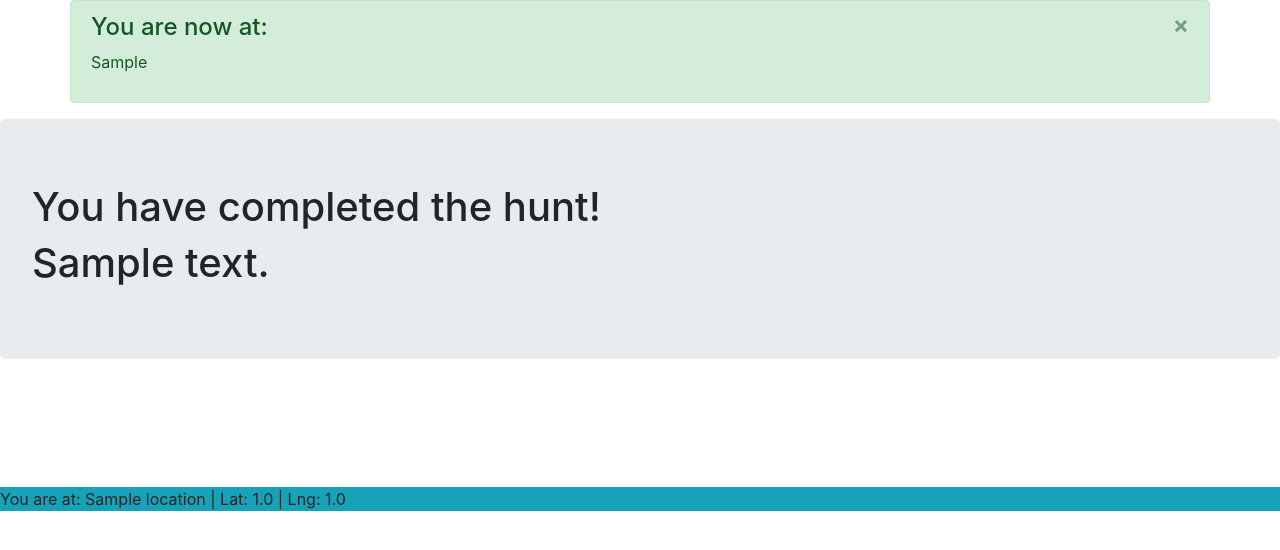
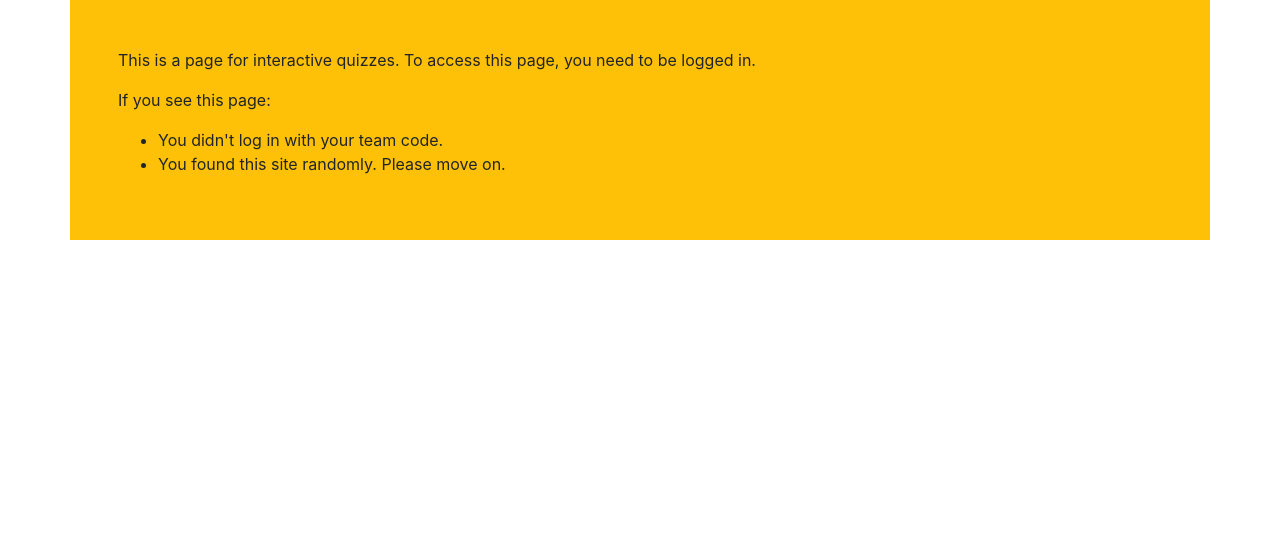
Before and after one commit to azhu297/schnitzeljagd, a Django app: page /mapquiz/location/000 in a window 1280 px wide. Shown: the top 550 px of the page. Run offline with Django 3.2, Linux system fonts and the light colour scheme; tables that the repository leaves empty hold one stand-in row (values such as "Sample post"); some libraries are stand-ins or nearby versions.

Commit message:
Improve views and templates

```diff
--- a/mapquiz/templates/mapquiz/base.html
+++ b/mapquiz/templates/mapquiz/base.html
@@ -19,6 +19,31 @@
 </head>
 <body>
 
+<!-- Navigation bar for team display -->
+<nav class="navbar navbar-expand-md bg-dark navbar-dark text-white py-2 px-3 justify-content-center">
+    <span class="navbar-brand position-absolute pt-3">
+        <img src="{{ team.logo.url }}" class="rounded-circle" alt="Team Logo" style="height:100px; width:100px;">
+    </span>
+    <ul class="nav navbar-nav position-relative">
+        <li class="nav-item">{{ team.name }}</li>
+    </ul>
+
+    <button class="navbar-toggler position-relative ml-auto py-0" type="button" data-toggle="collapse"
+            data-target="#navbarCollapse">
+        {% trans 'Source' %}
+    </button>
+    <div class="collapse navbar-collapse" id="navbarCollapse">
+        <ul class="nav navbar-nav position-relative ml-auto">
+            <li class="nav-item">
+                <div class="text-white-50 bg-dark">Icons made by <a href="https://www.flaticon.com/authors/freepik"
+                                                                    title="Freepik">Freepik</a> from <a
+                        href="https://www.flaticon.com/" title="Flaticon">www.flaticon.com</a></div>
+            </li>
+        </ul>
+    </div>
+    <!-- TODO: button to view the team QR Code to let other people join -->
+</nav>
+<div class="py-4"></div>
 {% block body %} {% endblock %}
 
 </body>
--- /dev/null
+++ b/mapquiz/templates/mapquiz/denied.html
@@ -0,0 +1,40 @@
+<!DOCTYPE html>
+<html lang="en">
+<head>
+    <meta charset="UTF-8">
+    <meta name="viewport" content="width=device-width, initial-scale=1">
+
+    {% load static %}
+    {% load i18n %}
+
+    <link rel="stylesheet" href="{% static 'css/bootstrap.min.css' %}">
+    <link rel="stylesheet" href="https://maxcdn.bootstrapcdn.com/font-awesome/4.7.0/css/font-awesome.min.css">
+
+    <script src="https://ajax.googleapis.com/ajax/libs/jquery/3.4.1/jquery.min.js"></script>
+    <script src="https://cdnjs.cloudflare.com/ajax/libs/popper.js/1.16.0/umd/popper.min.js"></script>
+    <script src="{% static 'js/bootstrap.min.js' %}"></script>
+
+    <title>{% trans 'Access denied' %}</title>
+    <link rel="icon" href="{% static 'images/test.png' %}">
+</head>
+<body>
+
+<div class="container bg-warning p-5">
+    {% blocktrans %}
+        <p>
+            This is a page for interactive quizzes.
+            To access this page, you need to be logged in.
+        </p>
+
+        <p>
+            If you see this page:
+        <ul>
+            <li>You didn't log in with your team code.</li>
+            <li>You found this site randomly. Please move on.</li>
+        </ul>
+        </p>
+    {% endblocktrans %}
+</div>
+
+</body>
+</html>
--- a/mapquiz/templates/mapquiz/location_detail.html
+++ b/mapquiz/templates/mapquiz/location_detail.html
@@ -6,8 +6,8 @@
 {% block body %}
     <div class="container alert alert-success alert-dismissible fade show">
         <button type="button" class="close" data-dismiss="alert">&times;</button>
-        <h4>{% trans 'You are now at' %}:</h4>
-        <p>{{ object.hint }}</p>
+        <p><i>{{ object.hint }}</i></p>
+        <h4>{% trans 'You are now at' %}: <strong>{{ object.name }}</strong></h4>
     </div>
 
     {% if final_stage %}
@@ -20,11 +20,16 @@
         <div class="container pb-lg-5 text-center">
             <h class="display-4 ">{{ object.found_text }}</h>
         </div>
-        <div class="container p-3 bg-primary text-white">
-            <h4>{% trans 'Next Quiz' %}:</h4>
-            {% for hint in hints %}
-                <div class="container h5 p-3 border">{{ hint }}</div>
-            {% endfor %}
+
+        <div class="container">
+            <div class="card">
+                <div class="card-header bg-primary text-white"><h4>{% trans 'Next Quiz' %}</h4></div>
+                <div class="card-body">
+                    {% for hint in hints %}
+                        <div class="container h5 p-3 border-left border-primary">{{ hint }}</div>
+                    {% endfor %}
+                </div>
+            </div>
         </div>
     {% endif %}
 
--- a/mapquiz/views.py
+++ b/mapquiz/views.py
@@ -19,6 +19,12 @@ class LocationView(ResourceDetailView):
 
     def get_context_data(self, **kwargs):
         context = super().get_context_data(**kwargs)
+        # Check team access
+        team_id = context['view'].request.session.get('team_id', None)
+        if not team_id:
+            return context
+
+        context['team'] = Team.objects.get(code=team_id)
         location = context['object']
 
         # Try to get next quiz
@@ -40,6 +46,19 @@ class LocationView(ResourceDetailView):
         context['hints'] = hints
         return context
 
+    def render_to_response(self, context, **response_kwargs):
+        """ Render denied.html if the user does not have a team """
+        if 'team' not in context:
+            response_kwargs.setdefault('content_type', self.content_type)
+            return self.response_class(
+                request=self.request,
+                template=['mapquiz/denied.html'],
+                context=context,
+                using=self.template_engine,
+                **response_kwargs
+            )
+        return super().render_to_response(context, **response_kwargs)
+
 
 class TeamView(ResourceDetailView):
     model = Team
@@ -47,7 +66,7 @@ class TeamView(ResourceDetailView):
     def get_context_data(self, **kwargs):
         context = super().get_context_data(**kwargs)
         team = context['object']
-        context['team_name'] = team.name
+        context['team'] = team  # For the team navbar, object == team for the team view
 
         request = context['view'].request
         session = request.session
```
Also changed, not shown: mapquiz/templates/mapquiz/team_detail.html (+6 -5 lines).
